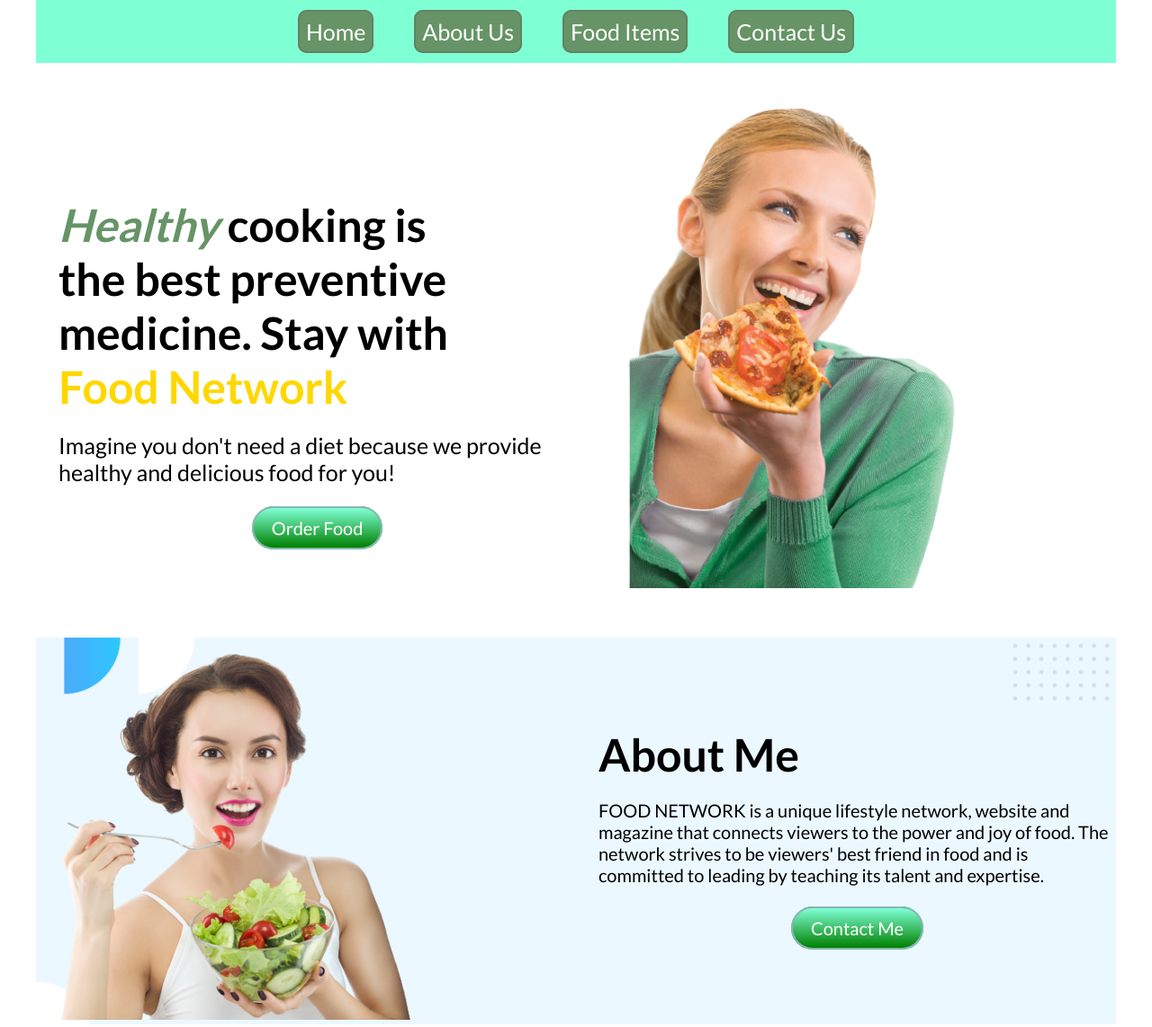
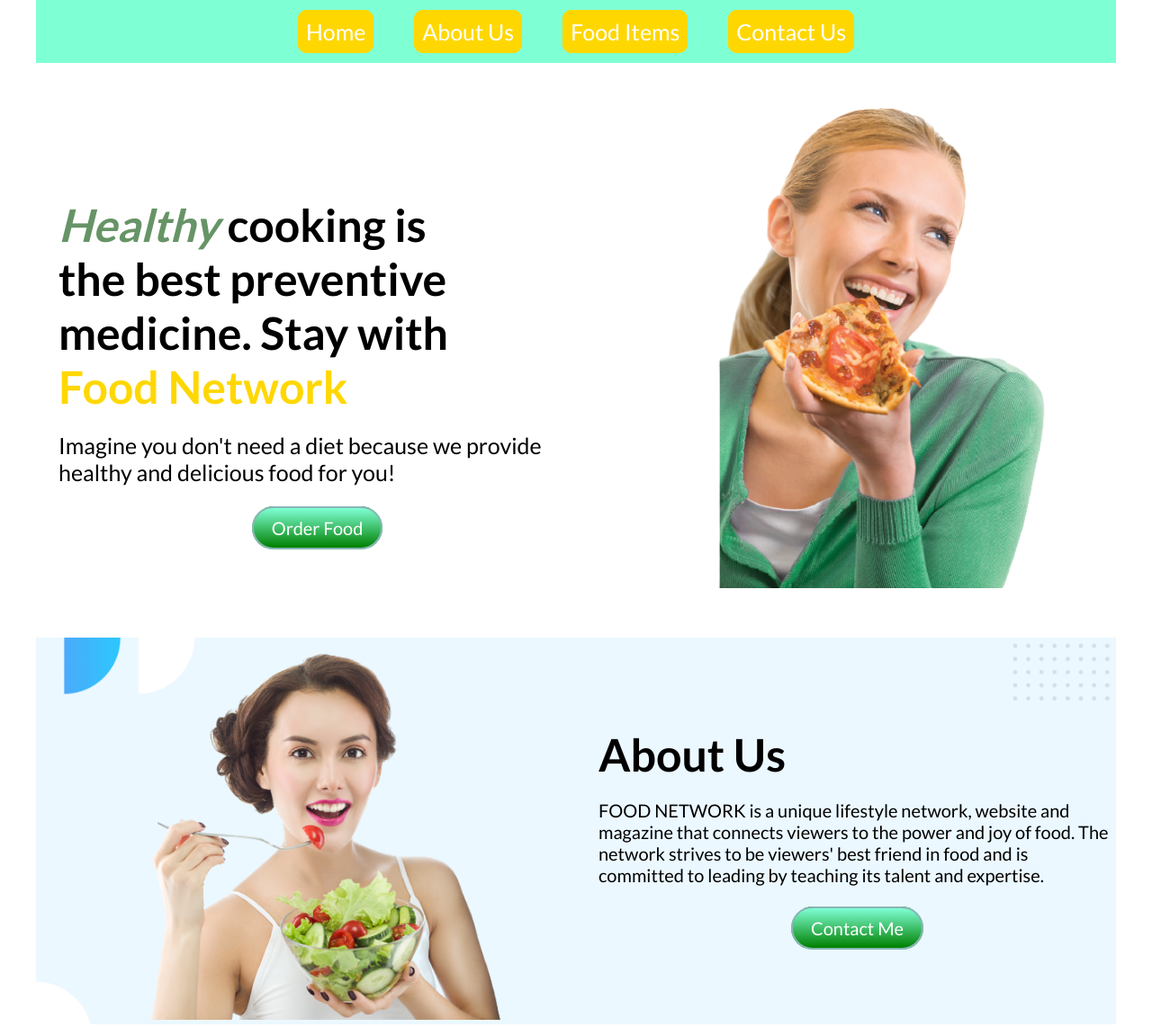
Before and after one commit to wahidurrahman85/food-network, a plain HTML site: page index.html in a window 1280 px wide. Shown: the top 1142 px of the page at 90% size. Drawn offline with Linux system fonts and the light colour scheme.

Commit message:
latest updated

```diff
--- a/index.html
+++ b/index.html
@@ -4,7 +4,7 @@
     <meta charset="UTF-8">
     <meta http-equiv="X-UA-Compatible" content="IE=edge">
     <meta name="viewport" content="width=device-width, initial-scale=1.0">
-    <title>Document</title>
+    <title>food-network</title>
     <link rel="stylesheet" href="style.css">
         <link rel="preconnect" href="https://fonts.googleapis.com">
     <link rel="preconnect" href="https://fonts.gstatic.com" crossorigin>
@@ -47,7 +47,7 @@
         </div>
         <div class="half-part">
             <div class="food-title-part">
-                <h1>About Me</h1>
+                <h1>About Us</h1>
             <p style="font-size: 20px;">FOOD NETWORK  is a unique lifestyle network, website and magazine that connects viewers to the power and joy of food. The network strives to be viewers' best friend in food and is committed to leading by teaching its talent and expertise.</p>
             <div class="button">
                 <a class="button-style" href="https://www.facebook.com/Wahid2Rahman" target="_blank"> Contact Me</a>
--- a/style.css
+++ b/style.css
@@ -23,16 +23,16 @@
 
 .menu-bar li a {
     text-decoration: none;
-    border: 2px solid rgb(101, 128, 101);
+    border: 2px solid gold;
     padding: 7px;
     border-radius: 10px;
-    background-color: rgb(102, 148, 102);
+    background-color: gold;
     color: white;
 }
 
 .menu-bar li:hover {
     font-weight: 400;
-    font-size: 30px;
+    font-size: 20px;
     }
 
     h1 {
@@ -78,6 +78,7 @@
 
     .half-part img {
         width: 80%;
+        padding-left: 100px;
     }
 
     .background-img {
```
